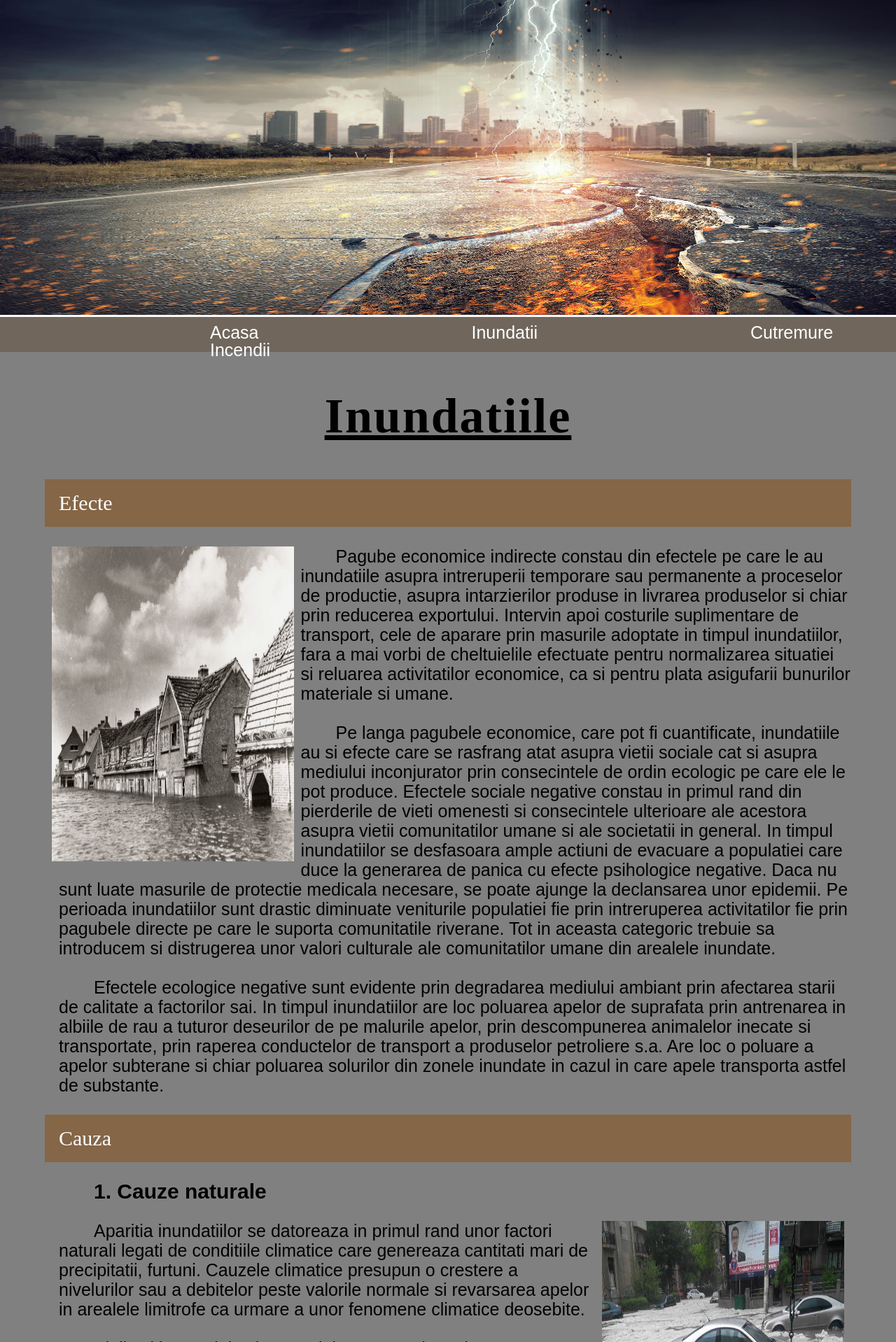
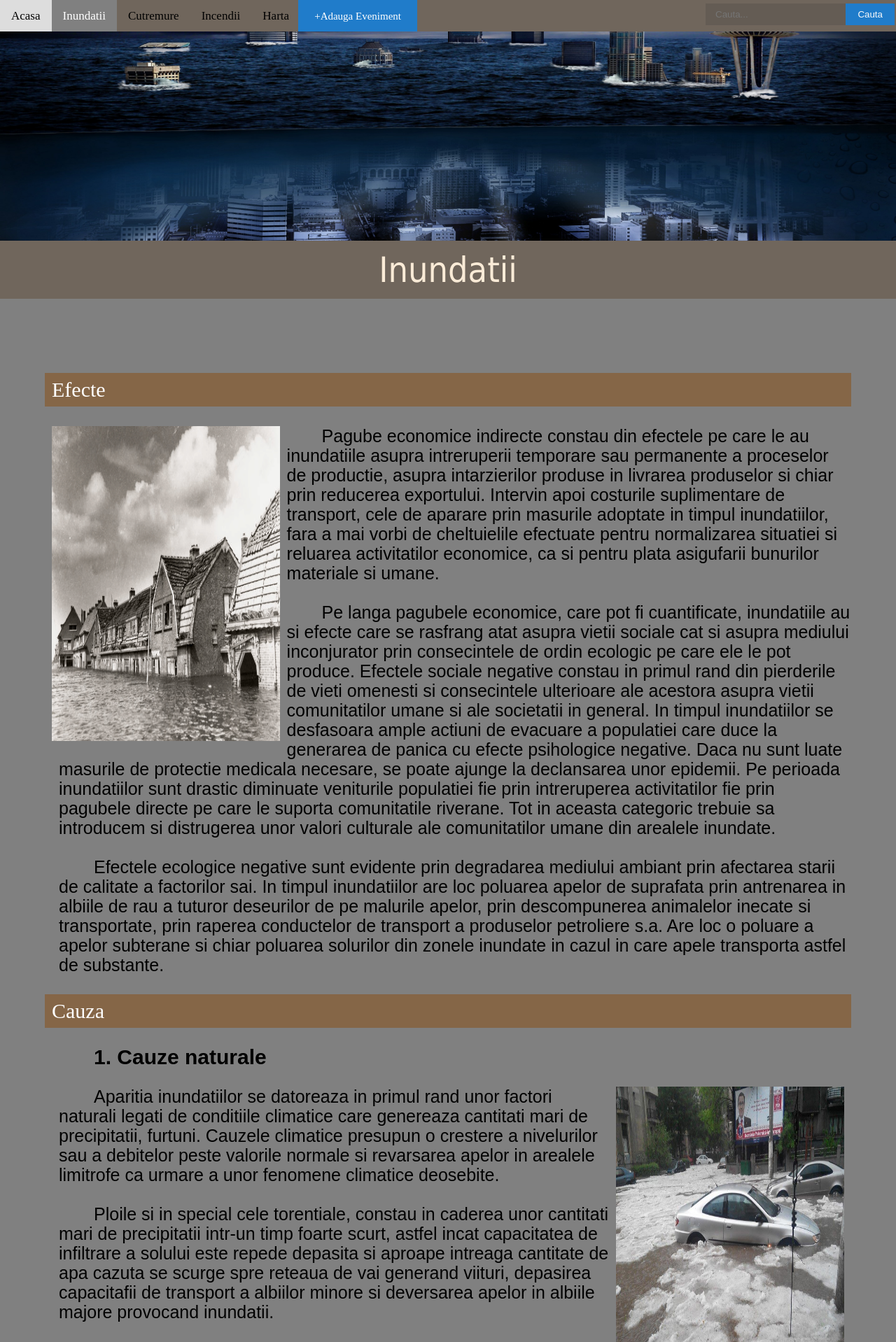
Before and after one commit to doriangh/Crisis-Containment-Service---A7, a PHP site: page /inundatii.html in a window 1280 px wide. Shown: the top 1918 px of the page at 70% size. Run offline with PHP 8.4, Linux system fonts and the light colour scheme; some web fonts are replaced.

Commit message:
Actualizare "Inundatii"
Am actualizat bara de navigare, imaginea reprezentativa si incadrarea in pagina a titlului si a informatiilor.

```diff
--- a/inundatii.css
+++ b/inundatii.css
@@ -1,4 +1,11 @@
+* {box-sizing: border-box;}
 
+
+html {
+    margin: 0px;
+    height: 100%;
+    width: 100%;
+}
 html, body, div, span, applet, object, iframe,
 h1, h2, h3, h4, h5, h6, p, blockquote, pre,
 a, abbr, acronym, address, big, cite, code,
@@ -43,17 +50,11 @@ table {
 	border-spacing: 0;
 }
 
-/*Inceputul editarilor noastre */
 
-@font-face{
-	font-family: font_nou;
-	src:url("../font/love.ttf");
-}
+/*Inceputul editarilor css*/
 
 
-
-
-.container{
+.container_pagina{
 	width: 90%;
 	margin: 0 auto;
 	line-height:normal;
@@ -65,46 +66,34 @@ header{
 	height: 50px;
 	width: 100%;
 }
-div img{
+
+header h1 {
+    font-size: 50px;
+    text-align: center;
+    color: antiquewhite;
+    margin: 14px 0 20px 0;
+    font-family: Tahoma;
+}
+
+
+
+.banner{
 	width: 100%;
-	height: 450px;
+	height: 300px;
 }
 
 #poza{
-	width: 30%;
-	padding-left: 10px;
-	padding-right: 10px;
+	width: 50%;
 }
 
-nav{
-float: left;
-}
 
-nav ul{
-	margin-top:10px;
-}
-
-nav ul li{
-	display: inline-block;
-	margin-left: 300px;
-}
-
-a{
-	color:white;
-	text-decoration: none;
-}
-nav ul li a{
-	font-family: Arial;
-	font-size: 25px
-}
-
-.sectiune_text{
+.sectiune_text_pagina{
 	background-color: grey;
 	width: 100%;
 	padding :50px 0px;
 }
 
-.sectiune_text h2{
+.sectiune_text_pagina h2{
 	text-align: center;
 	padding-bottom: 20px;
 	font-size: 70px;
@@ -114,7 +103,7 @@ nav ul li a{
 	text-decoration:underline;
 }
 
-.sectiune_text p{
+.sectiune_text_pagina p{
 	padding-left: 20px ;
 
 	font-size: 25px;
@@ -126,8 +115,17 @@ nav ul li a{
 	font-weight: bold;
 	font-size: 30px;
 }
-.subpar h1{
-	padding-left:20px :
+
+.header_art {
+    background-color:#856647;
+    color: white;
+    padding: 10px;
+    font-size: 30px;
+}
+
+.header_art h3{
+	padding-left:20px ;
+	font-size: 30px;
 }
 
 .articole{
@@ -147,10 +145,6 @@ overflow: hidden;
 	padding:10px,2px;
 }
 
-.subpar {
-    background-color:#856647;
-    color: white;
-    padding: 10px;
 
 }
 .sectiune_text h3{
@@ -160,10 +154,12 @@ overflow: hidden;
 
 footer{
     width: 100%;
+    height: 20px;
     background-color: #70665c;
     padding: 50px 0px;
     text-align: center;
     font-size: 15px;
     color: white;
+    bottom: 0;
 
 }
--- a/inundatii.html
+++ b/inundatii.html
@@ -1,41 +1,53 @@
 <!DOCTYPE html>
 <html>
 <head>
-	<meta charset="utf-8">
-	<title>Inundatii</title>
+	<meta charset="utf-8" content="width=device-width, initial-scale=1">
+	<title>CriC</title>
 	<link rel="stylesheet" type="text/css" href="inundatii.css">
+	<link rel="stylesheet" type="text/css" href="style.css">
+
 
 </head>
 <body>
 
+     <div class="topnav">
+            <a href="index.html">Acasa</a>
+            <a class="active" href="inundatii.html">Inundatii</a>
+            <a href="Cutremure.html">Cutremure</a>
+            <a href="incendii.html">Incendii</a>
+            <a href="harta.html">Harta</a>
+            <a href="adauga.html" class="button" style="color: white;font-size: 15px;width: 170px;margin-left: 5px;">+Adauga Eveniment</a>
+
+            <form class="top-form">
+                <input class="search" type="text" placeholder="Cauta..." required>
+                <input class="button-top" type="button" value="Cauta">
+            </form>
+        </div>
+
+<div class="main">
 
 <!--Imagine sus -->
- <div >
- 	 <img src="catastrofa1.jpg" alt="Imagine cu inundatie">
+<div >
 
-<!--Bara navigatie -->
-  <header>
- 	<nav>
- 		<ul>
- 			<li ><a href="http://www.google.com">Acasa</a></li>
- 			<li><a href="http://www.google.com">Inundatii</a></li>
- 			<li><a href="http://www.google.com">Cutremure</a></li>
- 			<li><a href="inundatii.html" > Incendii</a></li>
+   <div clas="top">
+        <img src="inund.jpg" class="responsive">
+    </div>
 
- 		</ul>
- 	</nav>
- </header>
- </div>
- </div>
 
- <section>
+</div>
 
- <div class="sectiune_text">
- 	<div class="container">
- 		<br>
- 		<h2>Inundatiile</h2>
+<section>
+
+<header>
+	<h1>Inundatii</h1>
+</header>
+<br>
+
+ <div class="sectiune_text_pagina">
+ 	<div class="container_pagina">
+
  		<br><br>
- 		<h3 class="subpar">Efecte</h3><br>
+ 		<h3 class="header_art">Efecte</h3><br>
  		<img id="poza" alt="" align="left" src="inundatie2.gif" />
 
 		<p>Pagube economice indirecte constau din efectele pe care le au inundatiile asupra intreruperii temporare sau permanente a proceselor de productie, asupra intarzierilor produse in livrarea produselor si chiar prin reducerea exportului. Intervin apoi costurile suplimentare de transport, cele de aparare prin masurile adoptate in timpul inundatiilor, fara a mai vorbi de cheltuielile efectuate pentru normalizarea situatiei si reluarea activitatilor economice, ca si pentru plata asigufarii bunurilor materiale si umane.</p><br>
@@ -43,7 +55,7 @@
 Efectele sociale negative constau in primul rand din pierderile de vieti omenesti si consecintele ulterioare ale acestora asupra vietii comunitatilor umane si ale societatii in general. In timpul inundatiilor se desfasoara ample actiuni de evacuare a populatiei care duce la generarea de panica cu efecte psihologice negative. Daca nu sunt luate masurile de protectie medicala necesare, se poate ajunge la declansarea unor epidemii. Pe perioada inundatiilor sunt drastic diminuate veniturile populatiei fie prin intreruperea activitatilor fie prin pagubele directe pe care le suporta comunitatile riverane. Tot in aceasta categoric trebuie sa introducem si distrugerea unor valori culturale ale comunitatilor umane din arealele inundate.</p><br>
 <p>Efectele ecologice negative sunt evidente prin degradarea mediului ambiant prin afectarea starii de calitate a factorilor sai. In timpul inundatiilor are loc poluarea apelor de suprafata prin antrenarea in albiile de rau a tuturor deseurilor de pe malurile apelor, prin descompunerea animalelor inecate si transportate, prin raperea conductelor de transport a produselor petroliere s.a. Are loc o poluare a apelor subterane si chiar poluarea solurilor din zonele inundate in cazul in care apele transporta astfel de substante.</p>
 		<br>
-		<h3 class="subpar">Cauza</h3><br>
+		<h3 class="header_art">Cauza</h3><br>
 		<p id="ingrosat">1. Cauze naturale</p><br>
  		<img id="poza" alt="" align="right" src="inundatie1.jpg" />
 
@@ -63,7 +75,7 @@ Dintre toate accidentele produse pe plan mondial, 69% au aparut la barajele din
 <br>
 
 <br>
-		<h3 class="subpar">Prevenire</h3><br>
+		<h3 class="header_art">Prevenire</h3><br>
 		<br>
 		<img id="poza" alt="" align="left" src="dig.jpg" />
 		<br><br><p>
@@ -87,5 +99,6 @@ Dintre toate accidentele produse pe plan mondial, 69% au aparut la barajele din
  	</footer>
 
 
+
 </body>
 </html>
```
Also changed, not shown: inund.jpg (added). Lines whose indentation alone changed are shown as unchanged.
